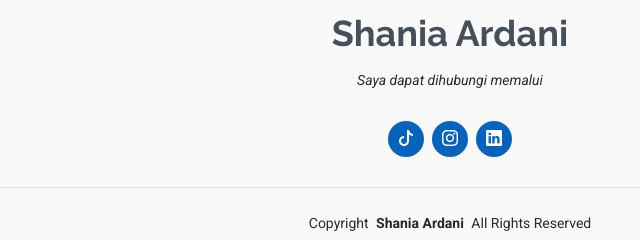
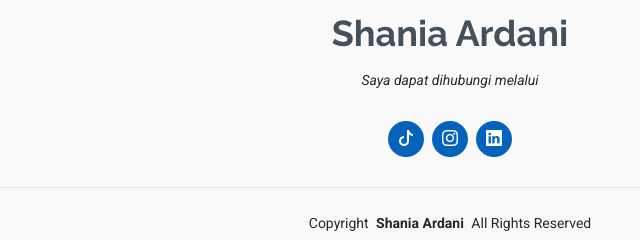
Before and after one commit to sania07ar/shaniaard.github.io, a plain HTML site: page index.html in a window 1280 px wide. Shown: the part 3672-3912 px from the top of the page, 270-910 px from the left. Drawn offline with Linux system fonts and the light colour scheme.

Commit message:
Update index.html

```diff
--- a/index.html
+++ b/index.html
@@ -296,7 +296,7 @@
   <footer id="footer" class="footer position-relative light-background">
     <div class="container">
       <h3 class="sitename">Shania Ardani</h3>
-      <p>Saya dapat dihubungi memalui</p>
+      <p>Saya dapat dihubungi melalui</p>
       <div class="social-links d-flex justify-content-center">
         <a href="http://www.tiktok.com/@shaniaardani"><i class="bi bi-tiktok"></i></a>
         <a href="https://www.instagram.com/shaniaardani/"><i class="bi bi-instagram"></i></a>
```
